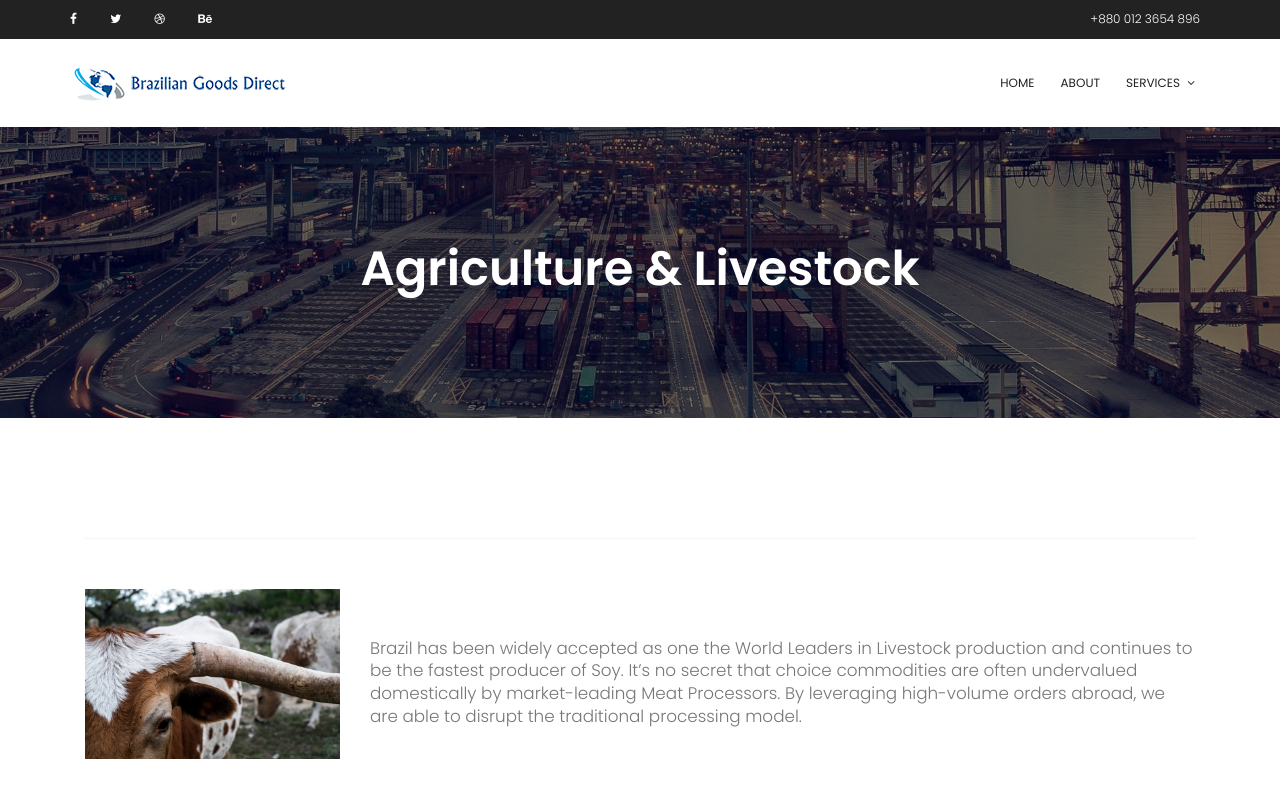
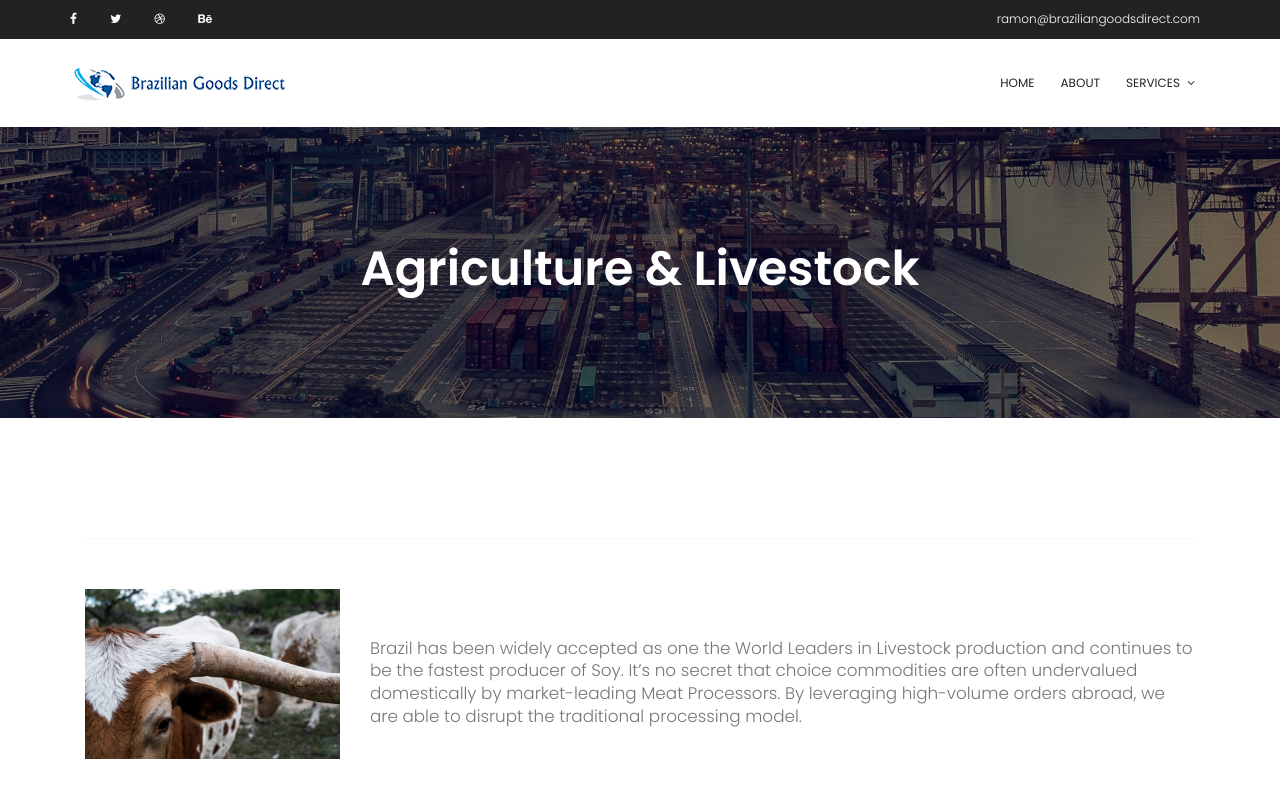
Before and after one commit to ysmolyar/brazilian-goods-direct-website, a plain HTML site: page agriculture.html in a window 1280 px wide. Shown: the top 800 px of the page. Drawn offline with nearby package versions, Linux system fonts and the light colour scheme; some packages are replaced by stand-ins of ours.

Commit message:
add email info

```diff
--- a/agriculture.html
+++ b/agriculture.html
@@ -44,8 +44,7 @@
                     </ul>
                 </div>
                 <div class="col-lg-6 col-sm-6 col-8 header-top-right no-padding">
-                    <a href="tel:+880 012 3654 896">+880 012 3654 896</a>
-                    <!--<a href="mailto:support@colorlib.com">support@colorlib.com</a>-->
+                    <a href="mailto:ramon@braziliangoodsdirect.com">ramon@braziliangoodsdirect.com</a>
                 </div>
             </div>
         </div>
```
Also changed, not shown: about.html (+1 -2 lines), energy-equipment.html (+1 -2 lines), index.html (+1 -2 lines), minerals.html (+1 -2 lines).
